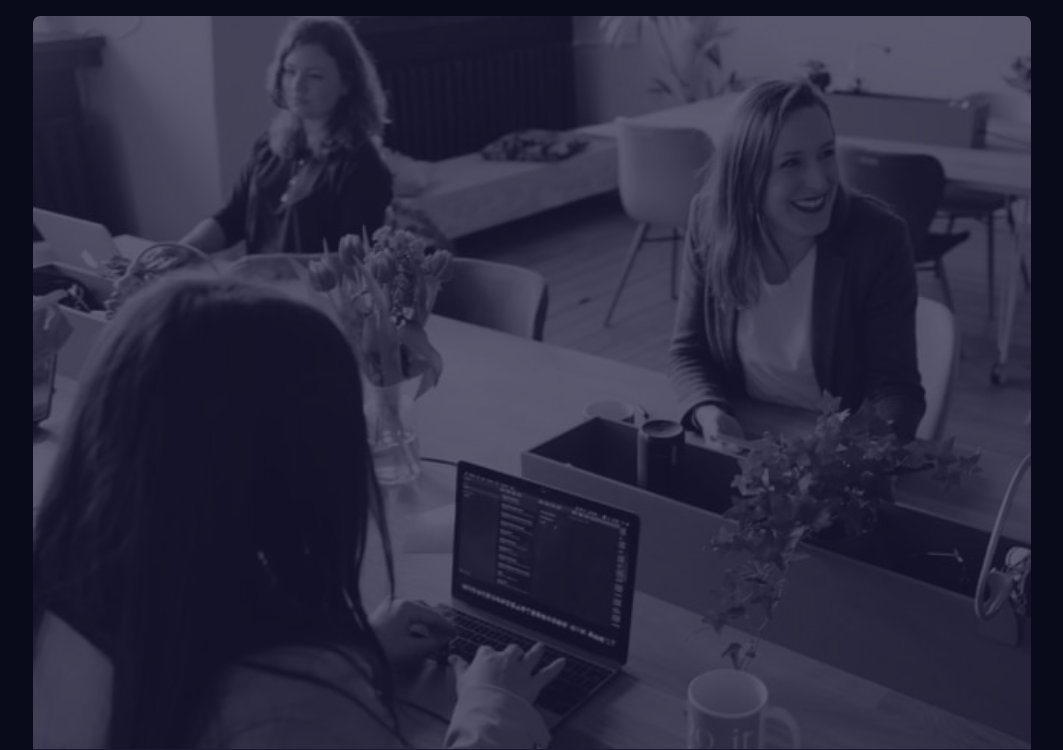
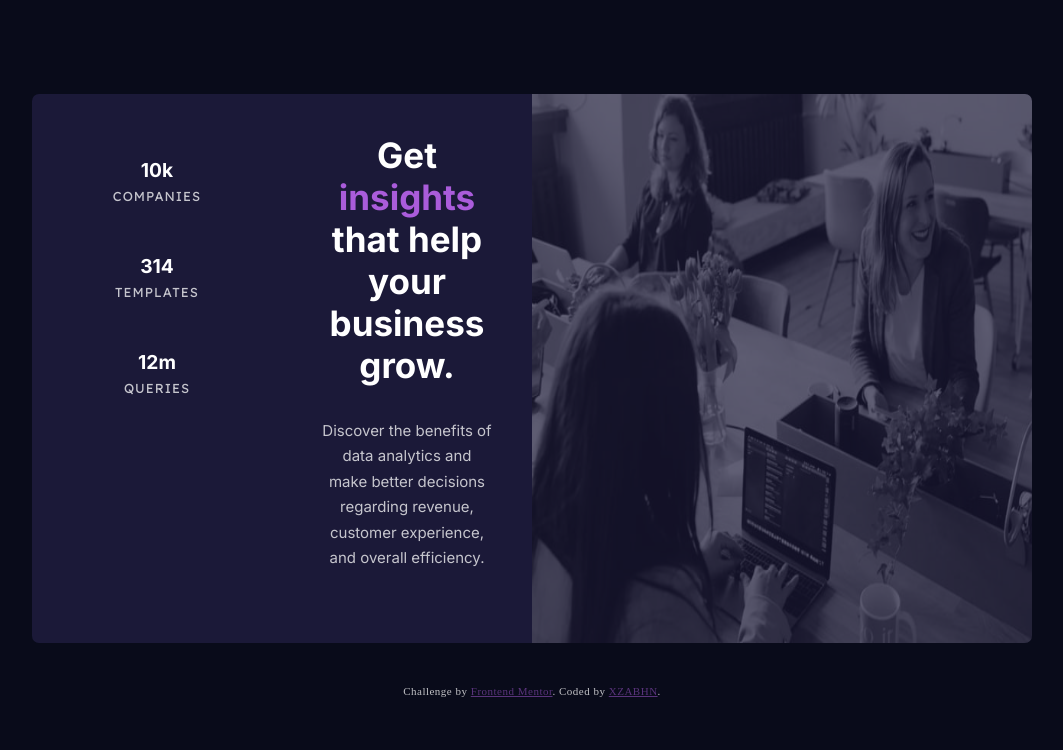
Before and after one commit to Awesauban/responsive-card, a plain HTML site: page index.html in a window 1280 px wide. Shown: the top 750 px of the page, without its empty margins (108-1171 px from the left). Drawn offline with Linux system fonts and the light colour scheme.

Commit message:
Some CSS lines

```diff
--- a/style.css
+++ b/style.css
@@ -89,12 +89,31 @@ li {
 	color:hsla(277, 64%, 61%, 0.5);
 }
 
-/*@media screen and (min-width: 375px) {
-	body {
+@media screen and (min-width: 375px) {
+	/*body {
 		flex-direction: row;
+		justify-content: center;
+		align-items: center;
+	}*/
+	.card {
+		display: flex;
+		flex-direction: row-reverse;
+		max-width: 1000px;
 	}
 
 	img {
-		width: 50vw;
+		flex-basis: 500px;
+		width: 50%;
+		border-radius: 0 7px 7px 0;
+	/*	flex-flow: flex-left;*/
 	}
-}*/
+
+ 	.card-info{
+ 		flex-basis: 250px;
+ 	}
+
+	.stats-tab {
+		flex-basis: 250px;
+
+	}
+}
```
